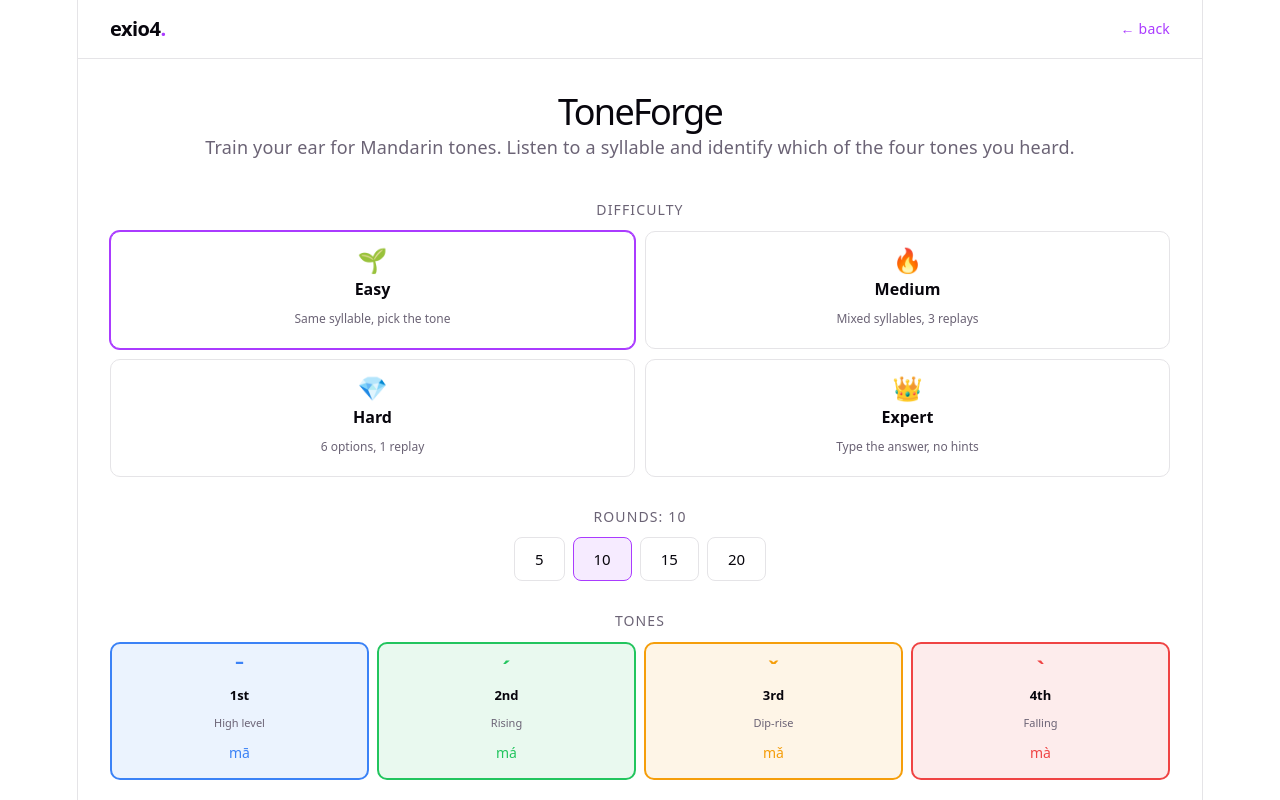
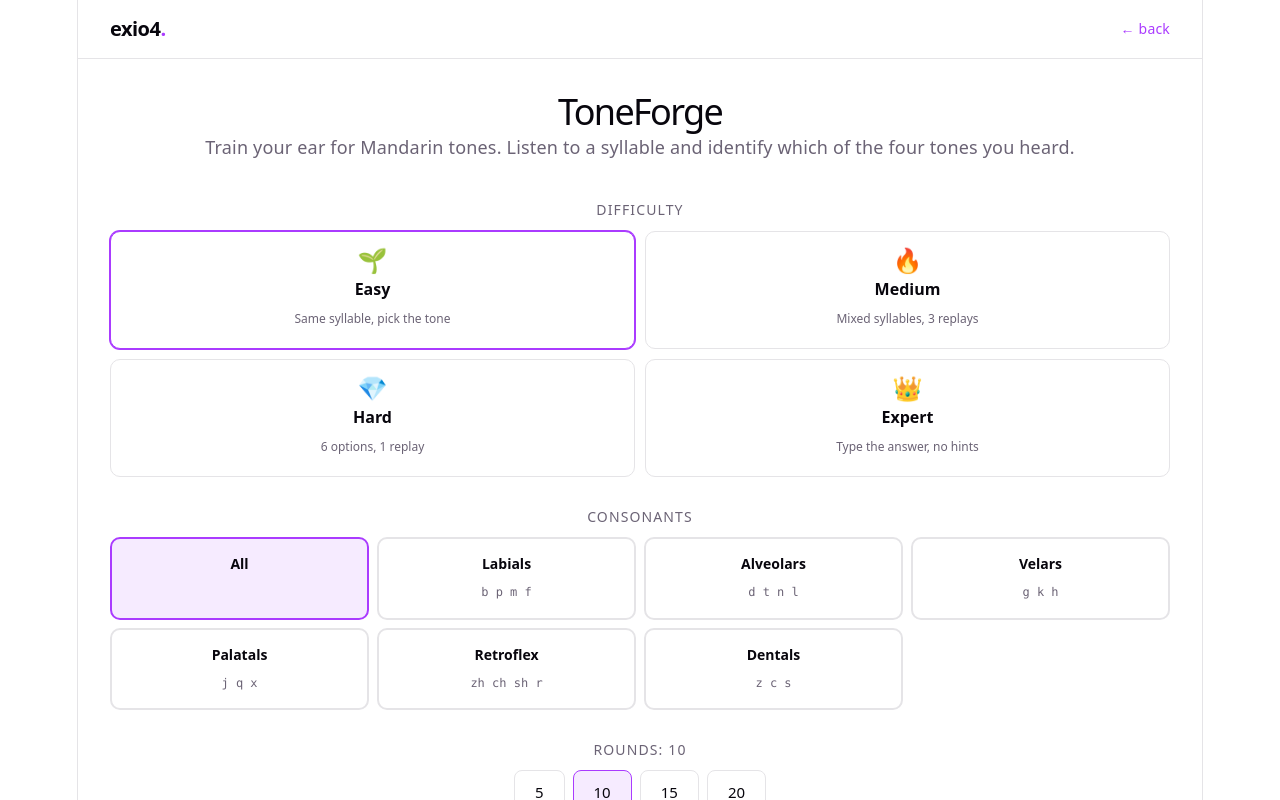
Before and after one commit to EXio4/exio4.github.io, a React (Vite) app: page /apps/toneforge in a window 1280 px wide. Shown: the top 800 px of the page. Built offline with nearby package versions, Linux system fonts and the light colour scheme.

Commit message:
Replace hidden group dropdown with always-visible consonant chip grid in bopomofo order

```diff
--- a/src/apps/toneforge/SetupScreen.tsx
+++ b/src/apps/toneforge/SetupScreen.tsx
@@ -12,18 +12,6 @@ const TIERS: { key: Tier; label: string; desc: string; emoji: string }[] = [
   { key: 'expert', label: 'Expert', desc: 'Type the answer, no hints', emoji: '👑' },
 ]
 
-const GROUPS: { key: InitialGroup | ''; label: string }[] = [
-  { key: '', label: 'All initials' },
-  { key: 'labials', label: 'b p m f' },
-  { key: 'alveolars', label: 'd t n l' },
-  { key: 'velars', label: 'g k h' },
-  { key: 'palatals', label: 'j q x' },
-  { key: 'retroflex', label: 'zh ch sh r' },
-  { key: 'dentals', label: 'z c s' },
-  { key: 'retroflex_vs_dental', label: 'zh/ch/sh vs z/c/s' },
-  { key: 'aspirated_vs_unaspirated', label: 'Aspirated contrast' },
-]
-
 const ROUND_OPTIONS = [5, 10, 15, 20]
 
 const TONES = [
@@ -31,6 +19,17 @@ const TONES = [
   { tone: 2, mark: 'ˊ', name: '2nd', full: 'Rising', char: 'má' },
   { tone: 3, mark: 'ˇ', name: '3rd', full: 'Dip-rise', char: 'mǎ' },
   { tone: 4, mark: 'ˋ', name: '4th', full: 'Falling', char: 'mà' },
+]
+
+// Bopomofo lexicographical order
+const CONSONANT_GROUPS: { key: InitialGroup | ''; label: string; initials: string }[] = [
+  { key: '',           label: 'All',        initials: '' },
+  { key: 'labials',    label: 'Labials',    initials: 'b p m f' },
+  { key: 'alveolars',  label: 'Alveolars',  initials: 'd t n l' },
+  { key: 'velars',     label: 'Velars',     initials: 'g k h' },
+  { key: 'palatals',   label: 'Palatals',   initials: 'j q x' },
+  { key: 'retroflex',  label: 'Retroflex',  initials: 'zh ch sh r' },
+  { key: 'dentals',    label: 'Dentals',    initials: 'z c s' },
 ]
 
 function toggle(arr: number[], val: number): number[] {
@@ -44,11 +43,9 @@ export function SetupScreen({ onStart }: Props) {
   const [rounds, setRounds] = useState(10)
   const [tones, setTones] = useState<number[]>([1, 2, 3, 4])
 
-  const showGroup = tier === 'medium' || tier === 'hard'
-
   const handleStart = () => {
     const config: ToneForgeConfig = { tier, roundsPerGame: rounds, tones }
-    if (showGroup && group) config.initialGroup = group as InitialGroup
+    if (group) config.initialGroup = group as InitialGroup
     onStart(config)
   }
 
@@ -77,20 +74,21 @@ export function SetupScreen({ onStart }: Props) {
         </div>
       </section>
 
-      {showGroup && (
-        <section className="tf-setup-section">
-          <h2 className="tf-setup-label">Focus initials</h2>
-          <select
-            className="tf-select"
-            value={group}
-            onChange={(e) => setGroup(e.target.value as InitialGroup | '')}
-          >
-            {GROUPS.map((g) => (
-              <option key={g.key} value={g.key}>{g.label}</option>
-            ))}
-          </select>
-        </section>
-      )}
+      <section className="tf-setup-section">
+        <h2 className="tf-setup-label">Consonants</h2>
+        <div className="tf-consonant-grid">
+          {CONSONANT_GROUPS.map((g) => (
+            <button
+              key={g.key}
+              className={`tf-consonant-chip${group === g.key ? ' is-active' : ''}`}
+              onClick={() => setGroup(g.key)}
+            >
+              <span className="tf-consonant-name">{g.label}</span>
+              <span className="tf-consonant-initials">{g.initials}</span>
+            </button>
+          ))}
+        </div>
+      </section>
 
       <section className="tf-setup-section">
         <h2 className="tf-setup-label">Rounds: {rounds}</h2>
--- a/src/apps/toneforge/toneforge.css
+++ b/src/apps/toneforge/toneforge.css
@@ -154,6 +154,53 @@
     border-color: var(--accent);
     background: var(--accent-bg);
   }
+}
+
+/* consonant chips */
+
+.tf-consonant-grid {
+  display: grid;
+  grid-template-columns: repeat(4, 1fr);
+  gap: 8px;
+
+  @media (max-width: 480px) {
+    grid-template-columns: repeat(2, 1fr);
+  }
+}
+
+.tf-consonant-chip {
+  display: flex;
+  flex-direction: column;
+  align-items: center;
+  gap: 2px;
+  padding: 12px 8px;
+  border: 2px solid var(--border);
+  border-radius: 10px;
+  background: var(--bg);
+  color: var(--text-h);
+  cursor: pointer;
+  transition: border-color 0.2s, background 0.2s;
+  font: inherit;
+
+  &:hover {
+    border-color: var(--accent-border);
+  }
+
+  &.is-active {
+    border-color: var(--accent);
+    background: var(--accent-bg);
+  }
+}
+
+.tf-consonant-name {
+  font-size: 14px;
+  font-weight: 600;
+}
+
+.tf-consonant-initials {
+  font-size: 12px;
+  color: var(--text);
+  font-family: var(--mono);
 }
 
 /* tone chips */
```
